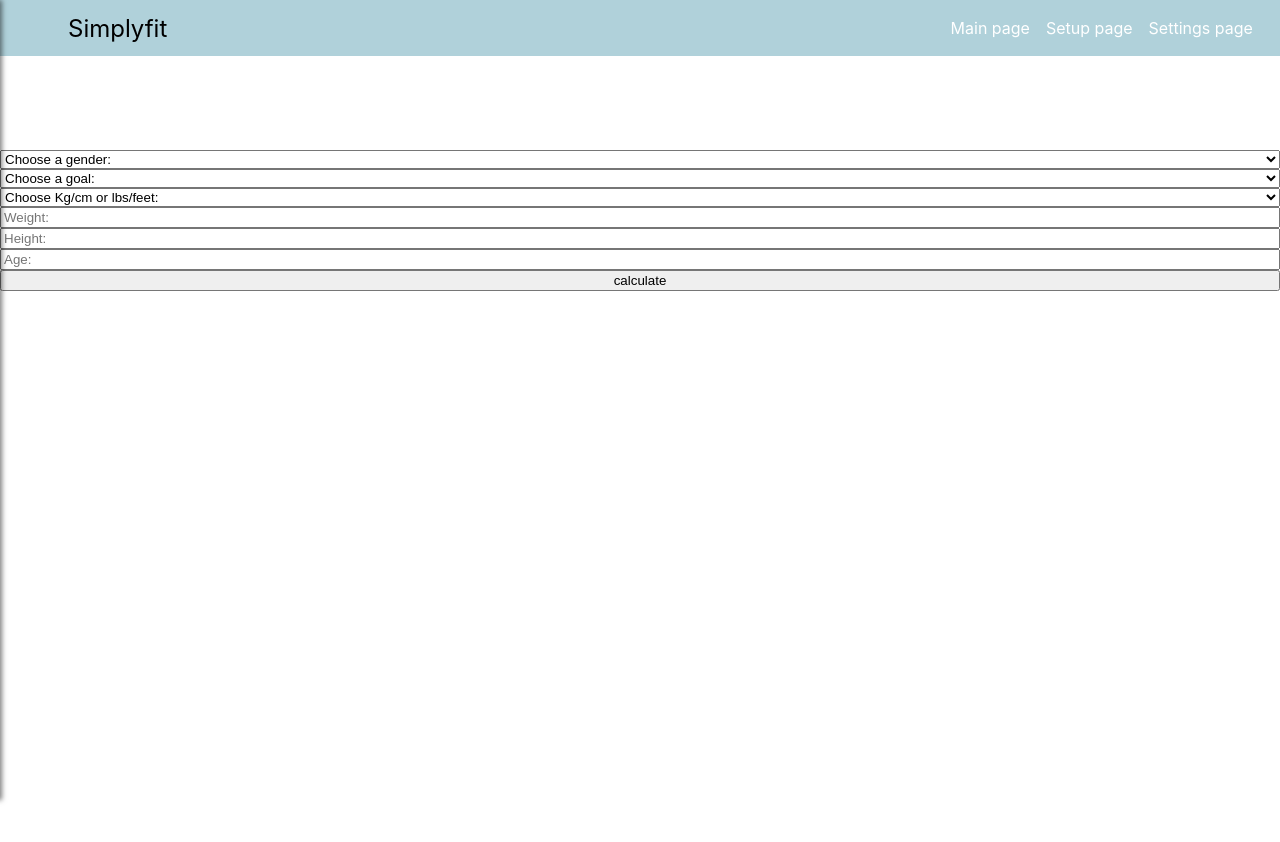
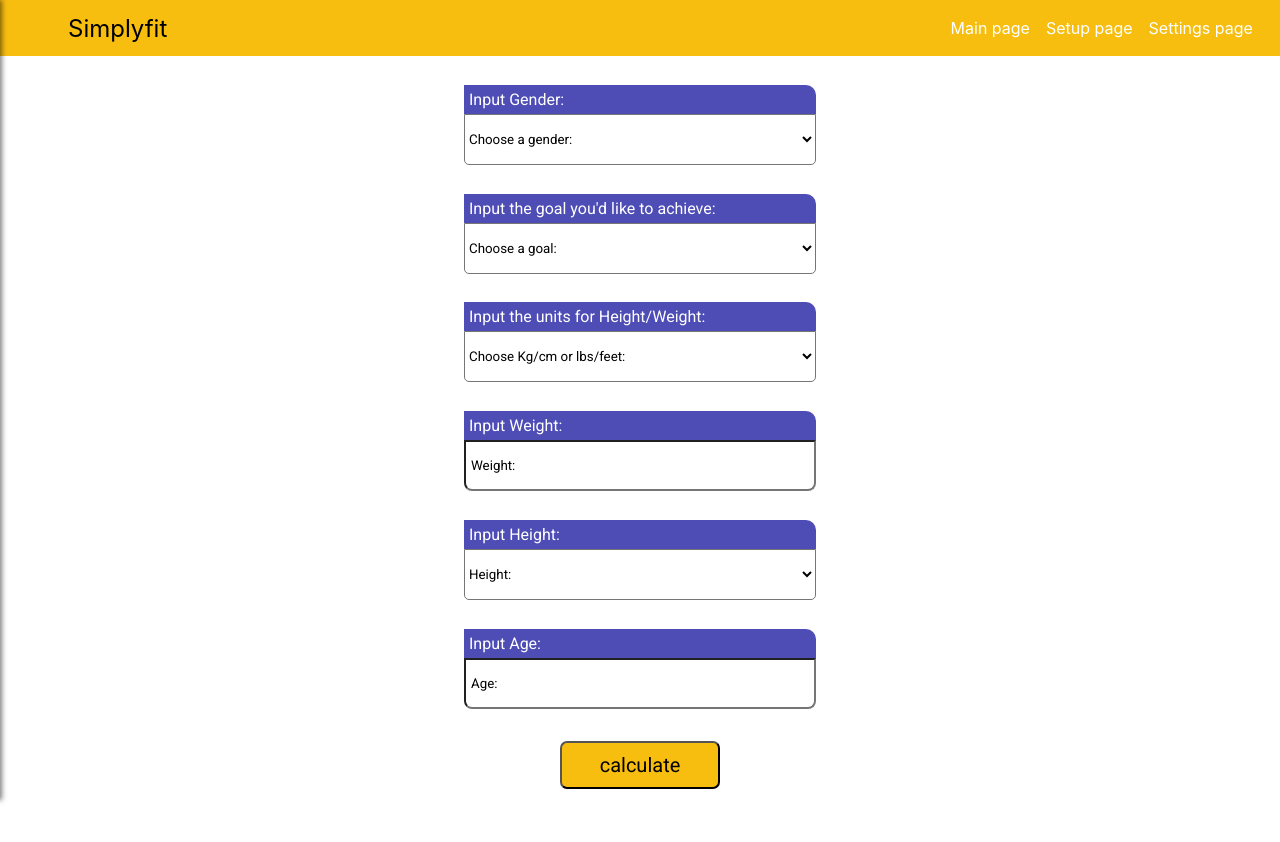
Before and after one commit to UPLukeet/Simplyfit, a React (Create React App) app: page /setup_page in a window 1280 px wide. Shown: the top 842 px of the page. Built offline with nearby package versions, Linux system fonts and the light colour scheme.

Commit message:
added styling for setup page

```diff
--- a/src/components/setup_page.js
+++ b/src/components/setup_page.js
@@ -107,7 +107,10 @@ function Units_Switch() {
 
 function setup_page() {
     return (
+        <div className='wrapper'>
             <div className='setup_main'>
+
+                <p className='setup_text'>Input Gender:</p>
                 <select id="gender" className='setup_dropdown'>
                     <option value="" disabled selected hidden>Choose a gender:</option>
                     <option value="male">Male</option>
@@ -115,7 +118,7 @@ function setup_page() {
                 </select>
 
 
-
+                <p className='setup_text'>Input the goal you'd like to achieve:</p>
                 <select id="goal" className='setup_dropdown'>
                     <option value="" disabled selected hidden>Choose a goal:</option>
                     <option value="recomp">Recomp</option>
@@ -123,14 +126,17 @@ function setup_page() {
                     <option value="gain">Gain muscle</option>
                 </select>
 
+                <p className='setup_text'>Input the units for Height/Weight:</p>
                 <select onClick={Units_Switch} id="units" className='setup_dropdown'>
                     <option value="" disabled selected hidden>Choose Kg/cm or lbs/feet:</option>
                     <option value="met">Metric(kg/cm)</option>
                     <option value="imp">Imperial(lbs/feet)</option>
                 </select>
 
+                <p className='setup_text'>Input Weight:</p>
                 <input id='bmi_weight' className='setup_input' type='number' placeholder='Weight:' />
 
+                <p className='setup_text'>Input Height:</p>
                 <select id="height_lbs" className='setup_dropdown'>
                     <option value="" disabled selected hidden>Height:</option>
                     <option value="152.4">5'0</option>
@@ -153,10 +159,61 @@ function setup_page() {
                     <option value="195.58">6'5</option>
                 </select>
 
-            <input id='bmi_height' className='setup_input' type='number' placeholder='Height:' />
+                <select id='bmi_height' className='setup_dropdown'>
+                    <option value="" disabled selected hidden>Height:</option>
+                    <option value="150">150</option>
+                    <option value="151">151</option>
+                    <option value="152">152</option>
+                    <option value="153">154</option>
+                    <option value="154">154</option>
+                    <option value="155">155</option>
+                    <option value="156">156</option>
+                    <option value="157">158</option>
+                    <option value="158">159</option>
+                    <option value="159">159</option>
+                    <option value="160">160</option>
+                    <option value="161">161</option>
+                    <option value="162">162</option>
+                    <option value="163">163</option>
+                    <option value="164">164</option>
+                    <option value="165">165</option>
+                    <option value="166">166</option>
+                    <option value="167">167</option>
+                    <option value="168">168</option>
+                    <option value="169">169</option>
+                    <option value="170">170</option>
+                    <option value="171">171</option>
+                    <option value="172">172</option>
+                    <option value="173">173</option>
+                    <option value="174">174</option>
+                    <option value="175">175</option>
+                    <option value="176">176</option>
+                    <option value="177">177</option>
+                    <option value="178">178</option>
+                    <option value="179">179</option>
+                    <option value="180">180</option>
+                    <option value="181">181</option>
+                    <option value="182">182</option>
+                    <option value="183">183</option>
+                    <option value="184">184</option>
+                    <option value="185">185</option>
+                    <option value="186">186</option>
+                    <option value="187">187</option>
+                    <option value="188">188</option>
+                    <option value="189">189</option>
+                    <option value="190">190</option>
+                    <option value="191">191</option>
+                    <option value="192">192</option>
+                    <option value="193">193</option>
+                    <option value="194">194</option>
+                    <option value="195">195</option>
+                </select>
+
+                <p className='setup_text'>Input Age:</p>
                 <input id='bmi_age' className='setup_input' type='number' placeholder='Age:' />
                 <button onClick={calculate_bmi} className='bmi_button'>calculate</button>
                 <p id='test_print'></p>
+            </div>
         </div>
     );
 }
--- a/src/styles/partials/Nav-scss/Nav.scss
+++ b/src/styles/partials/Nav-scss/Nav.scss
@@ -4,7 +4,7 @@
     position: fixed;
     top: 0;
     width:100%;
-    background: #b0d1da;
+    background: #f7be10;
     height: 56px;
 }
 
--- a/src/styles/partials/setup.scss
+++ b/src/styles/partials/setup.scss
@@ -1,19 +1,87 @@
+//fonts
+@import url('https://fonts.googleapis.com/css?family=Roboto&display=swap');
+
+.wrapper{
+    background: white;
+    width: 100%;
+    height: 100%;
+}
+
 .setup_main {
     display: flex;
     flex-direction: column;
-    margin-top: 150px;
+    align-items: center;
+    height: 100vh;
+    width: 22rem;
+    margin: 0 auto;
 }
 
+.setup_text {
+    align-self: flex-start;
+    margin-top: 1.8rem;
+    margin-bottom: 0;
+    padding-bottom: 5px;
+    padding-top: 5px;
+    color: white;
+    font-family: 'Roboto';
+    width: 100%;
+    border-radius: 0 10px 0 0;
+    background:rgb(78, 77, 182);
+    text-indent: 5px;
+}
+
+
+
 .setup_dropdown {
-
+margin-top: none;
+width: 100%;
+padding:1rem 0;
+background: white;
+color: black;
+border-radius: 0 0 5px 5px;
+outline: none;
+box-shadow: none;
+font-family: 'Roboto';
 }
 
 .setup_input {
-
+ margin-top: none;
+ width: 100%;
+ padding: 1rem 0;
+ background: white;
+ border-radius:0 0 8px 8px;
+ outline: none;
+ box-shadow:none;
+ box-sizing : border-box;
 }
 
-.setup_button {
+.setup_input::placeholder
+{
+    color: black;
+    font-family: 'Roboto';
+    text-indent: 5px;
+}
 
+.bmi_button {
+ display: flex;
+ justify-content: center;
+ border-radius: 7px;
+ align-items: center;
+ margin-top: 2rem;
+ width: 10rem;
+ height: 3rem;
+ background: #f7be10;
+ color: black;
+ font-family: 'Roboto';
+ font-size: 20px;
+ outline: none;
+ box-shadow:none;
+}
+
+.bmi_button:active,
+.bmi_button:hover {
+
+    background:rgb(68, 68, 167) ;
 }
 
 #height_lbs {
```
Lines whose indentation alone changed are shown as unchanged.
